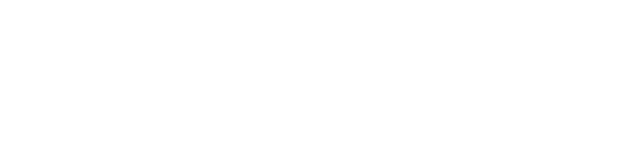
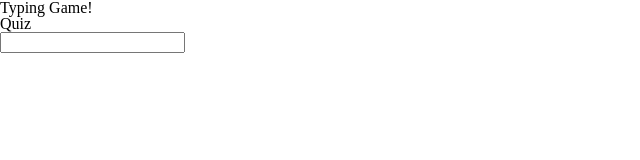
Before and after one commit to InwooLeeme/Typing-Game, a plain HTML site: page index.html in a window 1280 px wide. Shown: the whole page, without its empty margins (0-640 px from the left). Drawn offline with Linux system fonts and the light colour scheme.

Commit message:
Complete html file for make typing game.
Completed editing html file for making typing game.

```diff
--- a/index.html
+++ b/index.html
@@ -8,6 +8,13 @@
         <link rel="stylesheet" href="src/style/style.css">
     </head>
     <body>
-    <script defer type="module" src="src/js/main.js"></script>
+        <h1 class="game__title">Typing Game!</h1>
+        <div class="game__container">
+            <h2 class="quiz">Quiz</h2>
+            <form>
+                <input class="" type="text" placeholder="">
+            </form>
+        </div>
+        <script defer="defer" type="module" src="src/js/main.js"></script>
     </body>
 </html>
```
Lines whose indentation alone changed are shown as unchanged.
